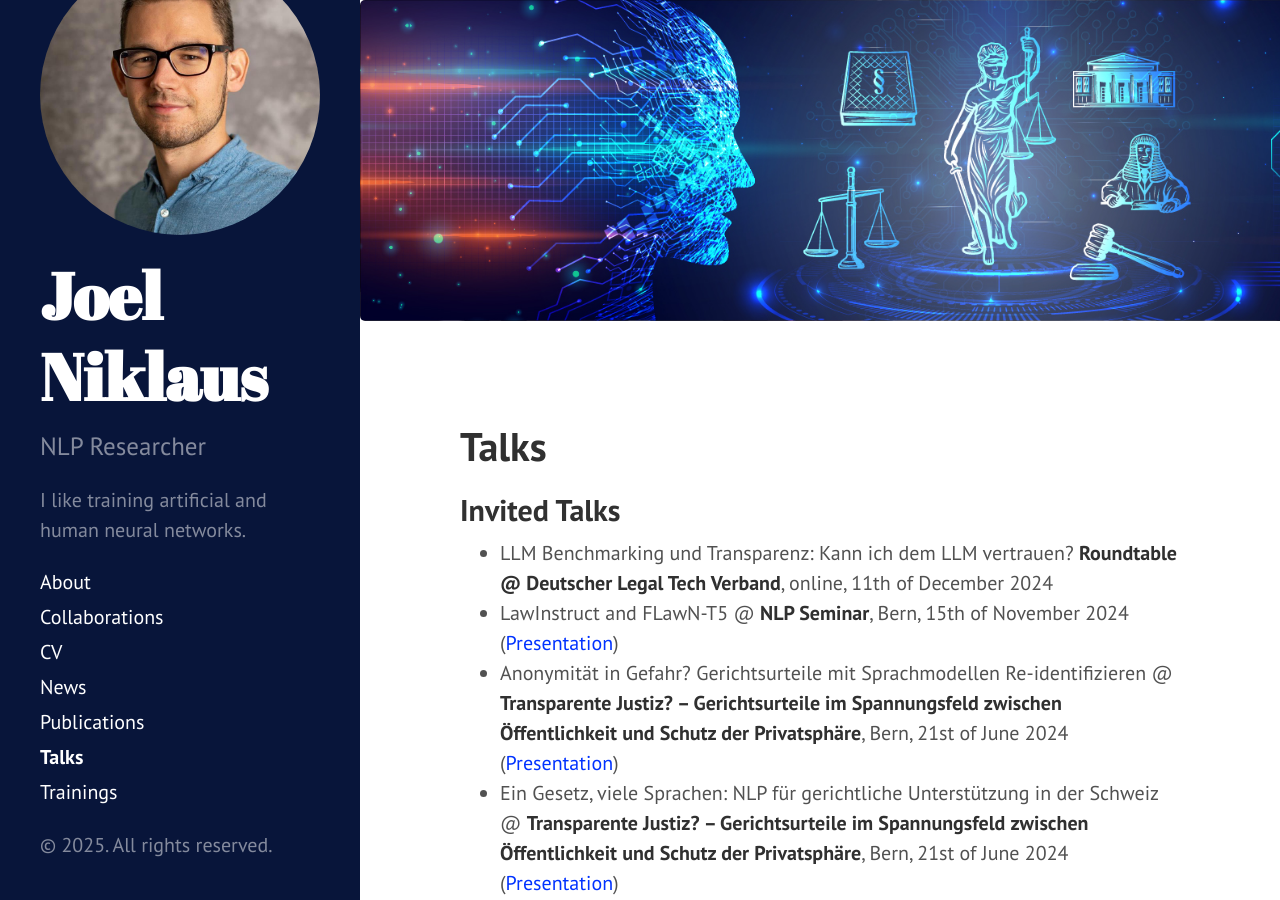
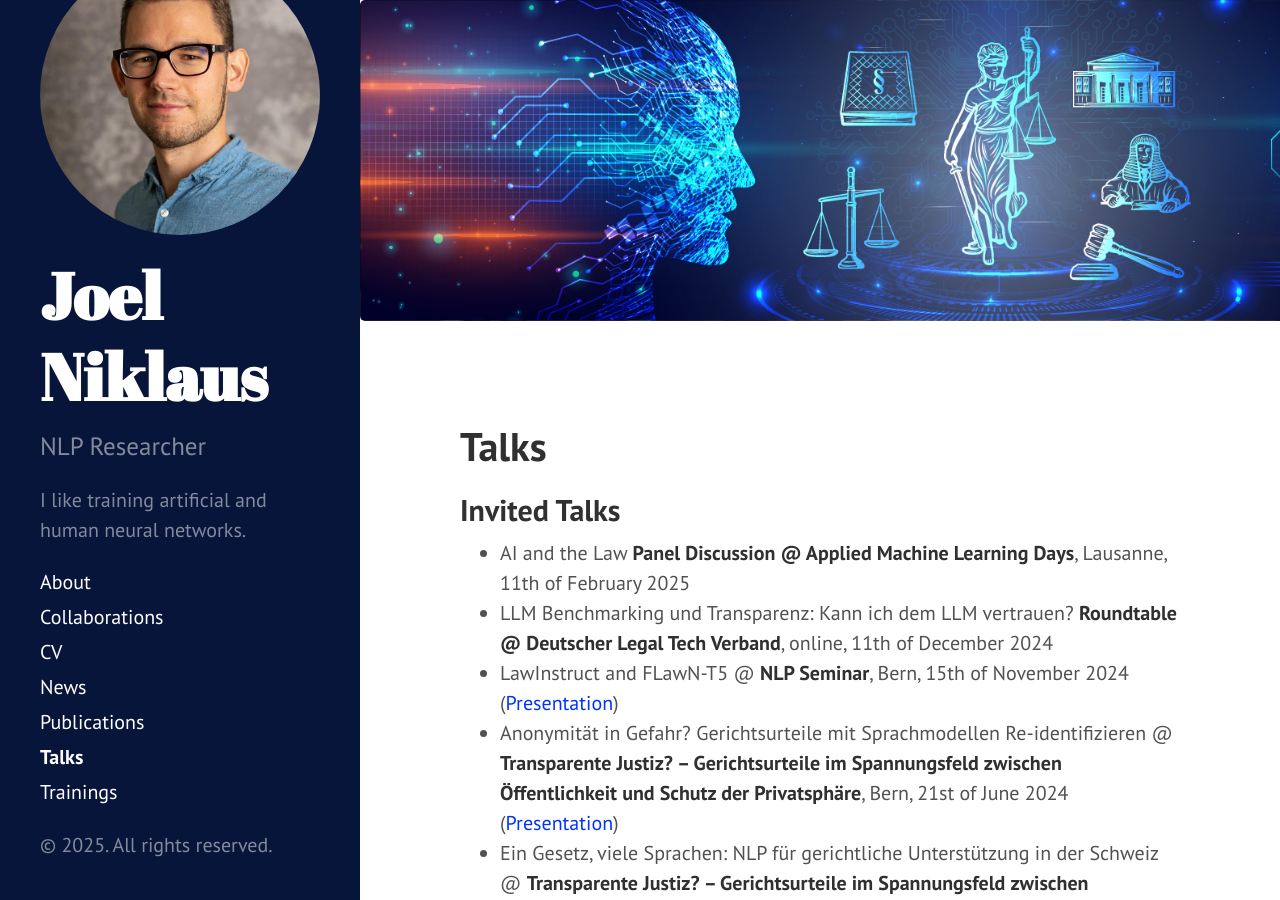
Before and after one commit to JoelNiklaus/joelniklaus.github.io, a Jekyll site: the page built from _pages/talks.md, in a window 1280 px wide and 900 px high. Built offline with Jekyll 4.4.1, drawn with Linux system fonts in a browser that asks for light colours; a style sheet for code colours, icons or effects is not loaded.

Commit message:
added panel discussion.
Signed-off-by: Joel Niklaus <me@joelniklaus.ch>

```diff
--- a/_pages/talks.md
+++ b/_pages/talks.md
@@ -5,6 +5,7 @@ title: Talks
 
 ## Invited Talks
 
+* AI and the Law **Panel Discussion @ Applied Machine Learning Days**, Lausanne, 11th of February 2025
 * LLM Benchmarking und Transparenz: Kann ich dem LLM vertrauen? **Roundtable @ Deutscher Legal Tech Verband**, online, 11th of December 2024
 * LawInstruct and FLawN-T5 @ **NLP Seminar**, Bern, 15th of November 2024 ([Presentation](https://docs.google.com/presentation/d/1tIhIYSrkHOCAwqNNDUuoaJtiXPrZjps04PEsezqEtxo/edit?usp=sharing))
 * Anonymität in Gefahr? Gerichtsurteile mit Sprachmodellen Re-identifizieren @ **Transparente Justiz? – Gerichtsurteile im Spannungsfeld zwischen Öffentlichkeit und Schutz der Privatsphäre**, Bern, 21st of June 2024 ([Presentation](https://docs.google.com/presentation/d/14RKEI4pjt6OzrDflpxCV_mnfNd8SmShd-akAquN_8lc/edit?usp=sharing))
```
